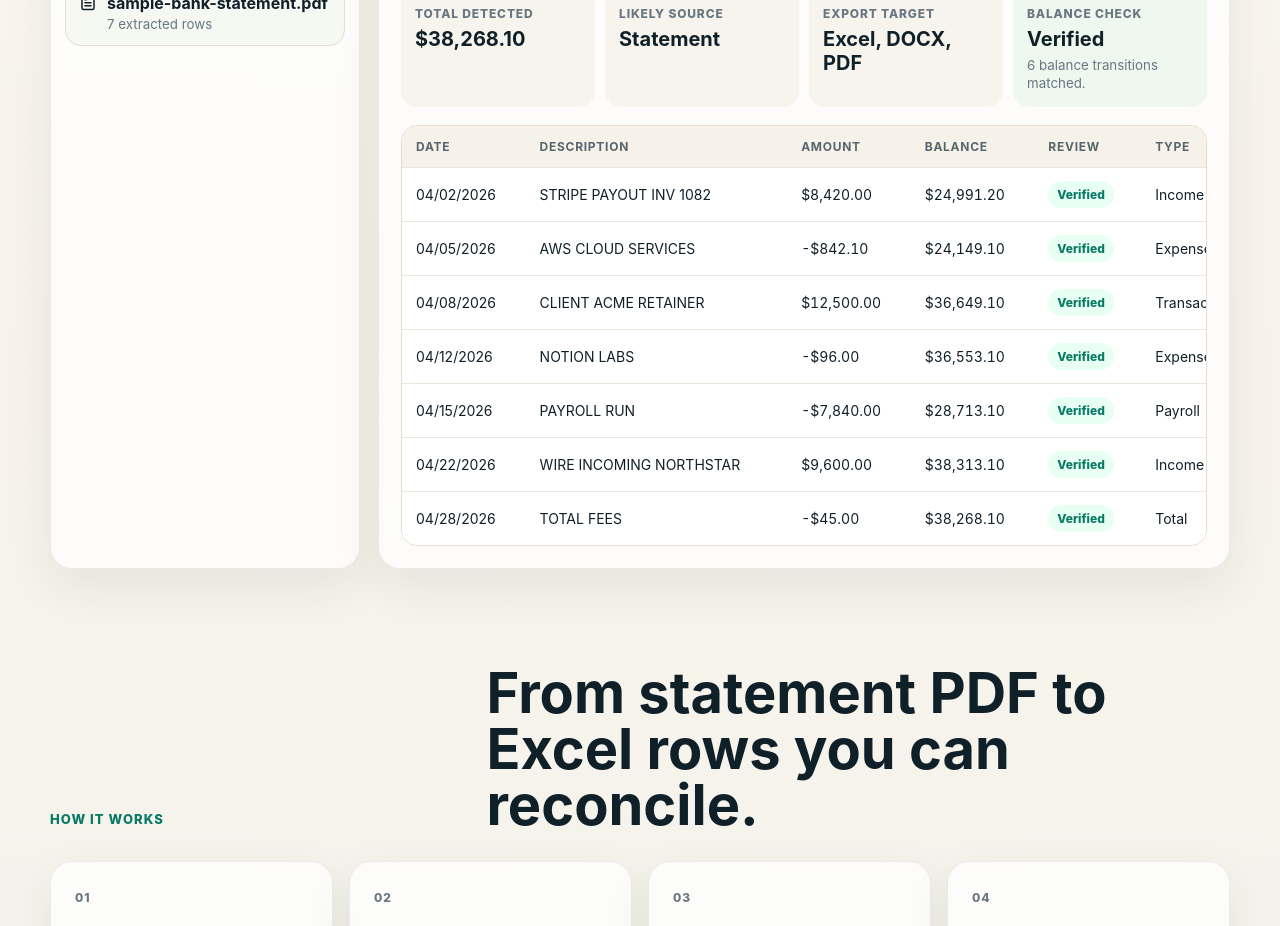
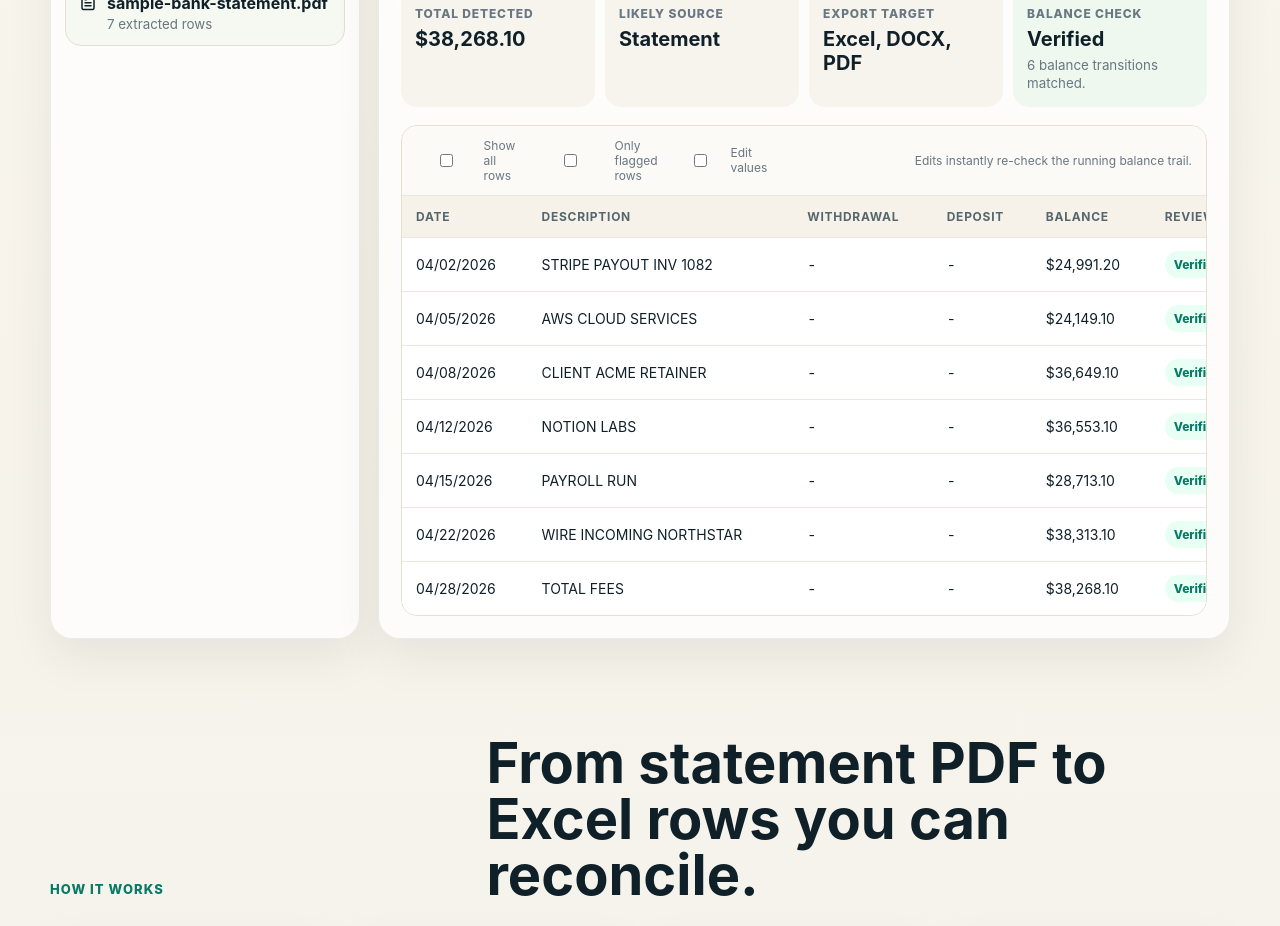
Before and after one commit to twerpygeek/ExtractMint, a React (Vite) app: page / in a window 1280 px wide. Shown: the part 1420-2346 px from the top of the page. Built offline with nearby package versions, Linux system fonts and the light colour scheme.

Commit message:
Add inline review editor with balance revalidation

```diff
--- a/src/App.css
+++ b/src/App.css
@@ -776,9 +776,49 @@ footer {
   background: #fff;
 }
 
+.table-controls {
+  display: flex;
+  flex-wrap: wrap;
+  gap: 12px;
+  align-items: center;
+  padding: 12px 14px;
+  border-bottom: 1px solid #ece7dc;
+  background: #fbfaf7;
+}
+
+.table-controls label {
+  display: inline-flex;
+  gap: 8px;
+  align-items: center;
+  font-size: 12px;
+  color: var(--muted);
+}
+
+.table-hint {
+  margin-left: auto;
+  font-size: 12px;
+  color: var(--muted);
+}
+
+.table-wrap input {
+  width: 100%;
+  padding: 8px 10px;
+  border-radius: 12px;
+  border: 1px solid rgba(146, 162, 157, 0.45);
+  background: #fff;
+  font: inherit;
+  font-size: 13px;
+}
+
+.table-wrap input:focus {
+  outline: none;
+  border-color: rgba(41, 176, 128, 0.72);
+  box-shadow: 0 0 0 3px rgba(41, 176, 128, 0.14);
+}
+
 table {
   width: 100%;
-  min-width: 860px;
+  min-width: 980px;
   border-collapse: collapse;
 }
 
--- a/src/App.tsx
+++ b/src/App.tsx
@@ -29,6 +29,7 @@ import {
   createReviewJsonBlob,
   createReviewPackZipBlob,
   createSampleResult,
+  revalidateRows,
   type ConversionResult,
   type ProgressEvent,
   type ValidationSummary,
@@ -103,6 +104,9 @@ function App() {
   const inputRef = useRef<HTMLInputElement>(null)
   const [results, setResults] = useState<ConversionResult[]>([createSampleResult()])
   const [activeIndex, setActiveIndex] = useState(0)
+  const [showAllRows, setShowAllRows] = useState(false)
+  const [onlyIssues, setOnlyIssues] = useState(false)
+  const [editRows, setEditRows] = useState(false)
   const [isDragging, setIsDragging] = useState(false)
   const [isProcessing, setIsProcessing] = useState(false)
   const [progress, setProgress] = useState<ProgressEvent>({
@@ -113,6 +117,90 @@ function App() {
   })
 
   const activeResult = results[activeIndex] ?? results[0]
+
+  const parseMoneyInput = (value: string) => {
+    const text = value.trim()
+    if (!text) return undefined
+    const isNegative = text.includes('(') || text.startsWith('-')
+    const numeric = Number(text.replace(/[^\d.]/g, ''))
+    if (!Number.isFinite(numeric)) return undefined
+    return isNegative ? -numeric : numeric
+  }
+
+  const updateRow = (
+    resultIndex: number,
+    rowIndex: number,
+    field:
+      | 'date'
+      | 'description'
+      | 'reference'
+      | 'withdrawal'
+      | 'deposit'
+      | 'amount'
+      | 'balance',
+    rawValue: string,
+  ) => {
+    setResults((previous) => {
+      const target = previous[resultIndex]
+      if (!target) return previous
+      const originalRow = target.rows[rowIndex]
+      if (!originalRow) return previous
+
+      const nextRows = [...target.rows]
+      const nextRow = { ...originalRow }
+
+      if (field === 'date') {
+        nextRow.date = rawValue.trim() ? rawValue.trim() : undefined
+      } else if (field === 'description') {
+        nextRow.description = rawValue.trim() || nextRow.description
+      } else if (field === 'reference') {
+        nextRow.reference = rawValue.trim() ? rawValue.trim() : undefined
+      } else if (field === 'withdrawal') {
+        const parsed = parseMoneyInput(rawValue)
+        nextRow.withdrawal = parsed === undefined ? undefined : Math.abs(parsed)
+        if (nextRow.withdrawal !== undefined) {
+          nextRow.deposit = undefined
+          nextRow.amount = -Math.abs(nextRow.withdrawal)
+        }
+      } else if (field === 'deposit') {
+        const parsed = parseMoneyInput(rawValue)
+        nextRow.deposit = parsed === undefined ? undefined : Math.abs(parsed)
+        if (nextRow.deposit !== undefined) {
+          nextRow.withdrawal = undefined
+          nextRow.amount = Math.abs(nextRow.deposit)
+        }
+      } else if (field === 'amount') {
+        const parsed = parseMoneyInput(rawValue)
+        nextRow.amount = parsed
+        if (parsed !== undefined) {
+          nextRow.withdrawal = undefined
+          nextRow.deposit = undefined
+        }
+      } else if (field === 'balance') {
+        nextRow.balance = parseMoneyInput(rawValue)
+      }
+
+      nextRows[rowIndex] = nextRow
+
+      const nextValidation = revalidateRows(nextRows, target.currencyCode || 'USD')
+      const nextResults = [...previous]
+      nextResults[resultIndex] = { ...target, rows: nextRows, validation: nextValidation }
+      return nextResults
+    })
+  }
+
+  const visibleRows = useMemo(() => {
+    const result = activeResult
+    if (!result) return []
+    const indexed = result.rows.map((row, index) => ({ row, index }))
+    const filtered = onlyIssues
+      ? indexed.filter(({ index }) => {
+          const review = rowReview(result.validation, index)
+          return review.status === 'Review' || review.status === 'Check'
+        })
+      : indexed
+    return showAllRows ? filtered : filtered.slice(0, 8)
+  }, [activeResult, onlyIssues, showAllRows])
   const totals = useMemo(() => {
     const rows = results.flatMap((result) => result.rows)
     const amount = rows.reduce((sum, row) => sum + (row.amount ?? 0), 0)
@@ -556,32 +644,120 @@ function App() {
                 </div>
 
                 <div className="table-wrap">
+                  <div className="table-controls" aria-label="Review controls">
+                    <label>
+                      <input
+                        type="checkbox"
+                        checked={showAllRows}
+                        onChange={(event) => setShowAllRows(event.target.checked)}
+                      />
+                      Show all rows
+                    </label>
+                    <label>
+                      <input
+                        type="checkbox"
+                        checked={onlyIssues}
+                        onChange={(event) => setOnlyIssues(event.target.checked)}
+                      />
+                      Only flagged rows
+                    </label>
+                    <label>
+                      <input
+                        type="checkbox"
+                        checked={editRows}
+                        onChange={(event) => setEditRows(event.target.checked)}
+                      />
+                      Edit values
+                    </label>
+                    <span className="table-hint">Edits instantly re-check the running balance trail.</span>
+                  </div>
                   <table>
                     <thead>
                       <tr>
                         <th>Date</th>
                         <th>Description</th>
-                        <th>Amount</th>
+                        <th>Withdrawal</th>
+                        <th>Deposit</th>
                         <th>Balance</th>
                         <th>Review</th>
                         <th>Type</th>
                       </tr>
                     </thead>
                     <tbody>
-                      {(activeResult?.rows ?? []).slice(0, 8).map((row, index) => {
+                      {visibleRows.map(({ row, index }) => {
                         const review = rowReview(activeResult?.validation, index)
                         return (
                           <tr
                             key={`${row.description}-${index}`}
                             className={review.status === 'Review' ? 'needs-review' : ''}
                           >
-                            <td>{row.date || 'Detected'}</td>
                             <td>
-                              {row.description}
+                              {editRows ? (
+                                <input
+                                  key={`${activeIndex}-${index}-date-${row.date ?? ''}`}
+                                  defaultValue={row.date ?? ''}
+                                  placeholder="YYYY-MM-DD"
+                                  onBlur={(event) => updateRow(activeIndex, index, 'date', event.target.value)}
+                                />
+                              ) : (
+                                (row.date || 'Detected')
+                              )}
+                            </td>
+                            <td>
+                              {editRows ? (
+                                <input
+                                  key={`${activeIndex}-${index}-desc-${row.description}`}
+                                  defaultValue={row.description}
+                                  onBlur={(event) =>
+                                    updateRow(activeIndex, index, 'description', event.target.value)
+                                  }
+                                />
+                              ) : (
+                                row.description
+                              )}
                               {review.note ? <small className="review-note">{review.note}</small> : null}
                             </td>
-                            <td>{formatAmount(row.amount, activeResult?.currencyCode)}</td>
-                            <td>{formatAmount(row.balance, activeResult?.currencyCode)}</td>
+                            <td>
+                              {editRows ? (
+                                <input
+                                  key={`${activeIndex}-${index}-withdrawal-${row.withdrawal ?? ''}`}
+                                  defaultValue={row.withdrawal !== undefined ? String(row.withdrawal) : ''}
+                                  inputMode="decimal"
+                                  placeholder="-"
+                                  onBlur={(event) =>
+                                    updateRow(activeIndex, index, 'withdrawal', event.target.value)
+                                  }
+                                />
+                              ) : (
+                                formatAmount(row.withdrawal, activeResult?.currencyCode)
+                              )}
+                            </td>
+                            <td>
+                              {editRows ? (
+                                <input
+                                  key={`${activeIndex}-${index}-deposit-${row.deposit ?? ''}`}
+                                  defaultValue={row.deposit !== undefined ? String(row.deposit) : ''}
+                                  inputMode="decimal"
+                                  placeholder="-"
+                                  onBlur={(event) => updateRow(activeIndex, index, 'deposit', event.target.value)}
+                                />
+                              ) : (
+                                formatAmount(row.deposit, activeResult?.currencyCode)
+                              )}
+                            </td>
+                            <td>
+                              {editRows ? (
+                                <input
+                                  key={`${activeIndex}-${index}-balance-${row.balance ?? ''}`}
+                                  defaultValue={row.balance !== undefined ? String(row.balance) : ''}
+                                  inputMode="decimal"
+                                  placeholder="-"
+                                  onBlur={(event) => updateRow(activeIndex, index, 'balance', event.target.value)}
+                                />
+                              ) : (
+                                formatAmount(row.balance, activeResult?.currencyCode)
+                              )}
+                            </td>
                             <td>
                               <span className={`review-pill ${review.status.toLowerCase()}`}>
                                 {review.status}
--- a/src/lib/converter.ts
+++ b/src/lib/converter.ts
@@ -75,6 +75,10 @@ const datePattern =
   /(?:\b\d{4}[-/.]\d{1,2}[-/.]\d{1,2}\b|\b\d{1,2}[-/.]\d{1,2}[-/.]\d{2,4}\b|\b(?:jan|feb|mar|apr|may|jun|jul|aug|sep|sept|oct|nov|dec)[a-z]*\s+\d{1,2},?\s+\d{2,4}\b)/i
 const amountPattern =
   /[-+]?(?:[$€£]\s*)?\(?\d{1,3}(?:,\d{3})+(?:\.\d{2})?\)?|[-+]?(?:[$€£]\s*)?\(?\d+\.\d{2}\)?|[-+]?[$€£]\s*\(?\d+\)?/g
+
+export function revalidateRows(rows: ExtractedRow[], currencyCode: string) {
+  return validateBalances(rows, currencyCode)
+}
 
 export async function convertFiles(files: File[], onProgress: ProgressCallback) {
   const results: ConversionResult[] = []
```
Also changed, not shown: 1 other file (tests, documents, lock files or other folders).
